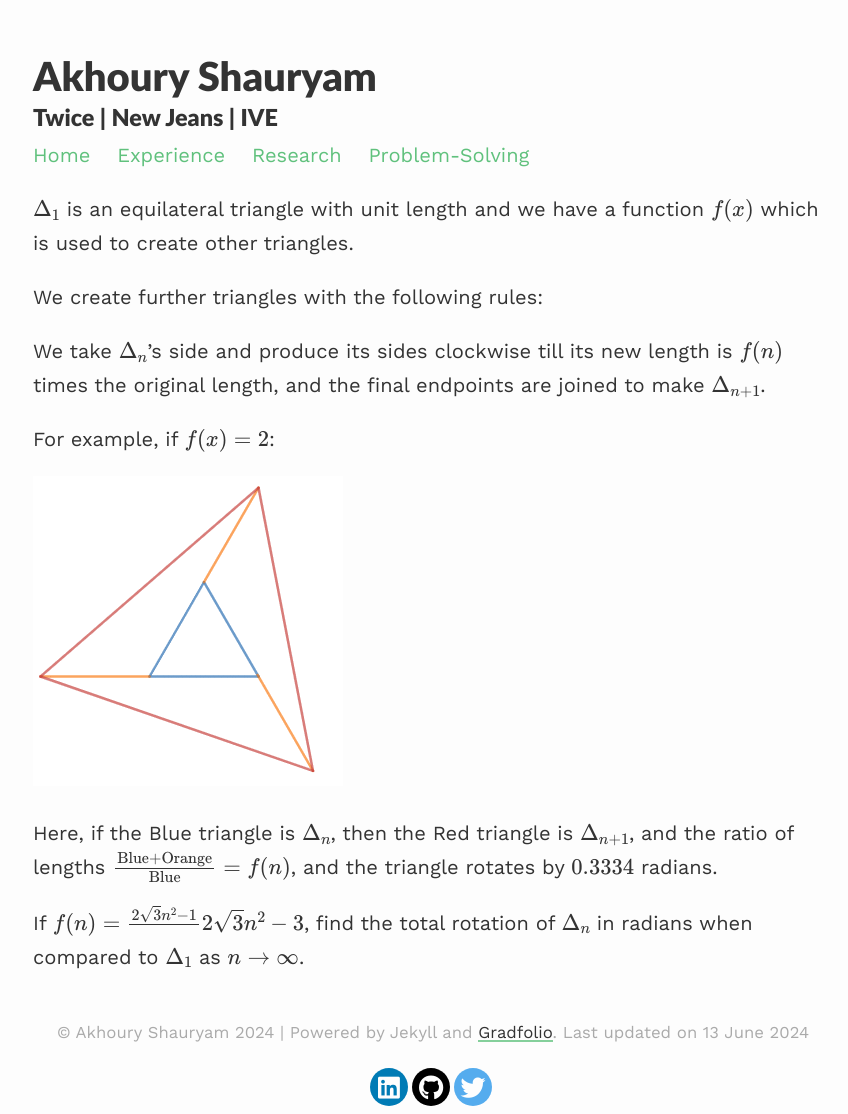
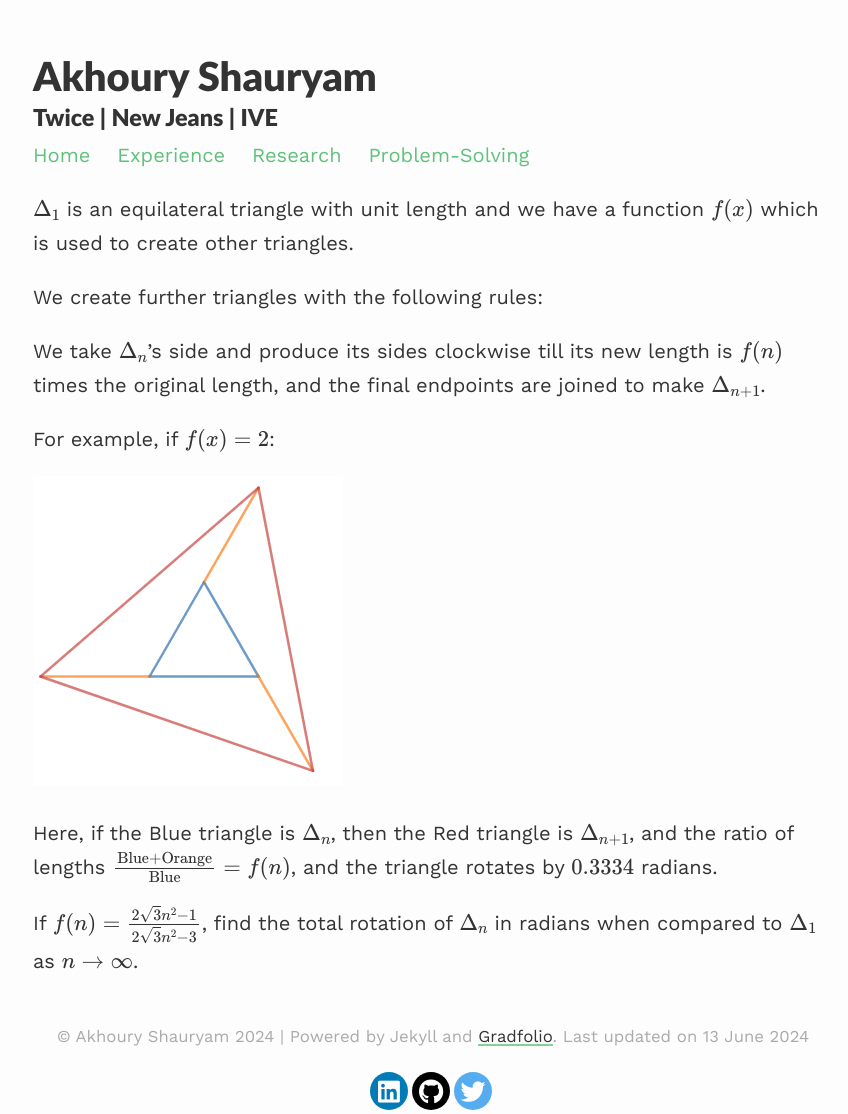
Before and after one commit to Satan-Claws/Satan-Claws.github.io, a Jekyll site: the page built from _pages/ps-triangle-rotation.md, in a window 1280 px wide. Shown: the whole page, without its empty margins (207-1055 px from the left). Built offline with Jekyll 4.4.1, drawn with Linux system fonts in a browser that asks for light colours; nearby versions of some CDN libraries; formulas are drawn with MathJax 3.

```diff
--- a/_pages/ps-triangle-rotation.md
+++ b/_pages/ps-triangle-rotation.md
@@ -17,4 +17,4 @@ For example, if $ f(x) = 2 $:
 
 Here, if the Blue triangle is $ \Delta_n $, then the Red triangle is $ \Delta_{n+1} $, and the ratio of lengths $\frac{\text{Blue} + \text{Orange}}{\text{Blue}} = f(n)$, and the triangle rotates by $0.3334$ radians.
 
-If $ f(n) = \frac{2\sqrt{3}n^2-1}{}2\sqrt{3}n^2-3$, find the total rotation of $ \Delta_n $ in radians when compared to $ \Delta_1 $ as $ n \to \infty $.
+If $f(n) = \frac{2\sqrt{3}n^2-1}{2\sqrt{3}n^2-3}$, find the total rotation of $ \Delta_n $ in radians when compared to $ \Delta_1 $ as $ n \to \infty $.
```
